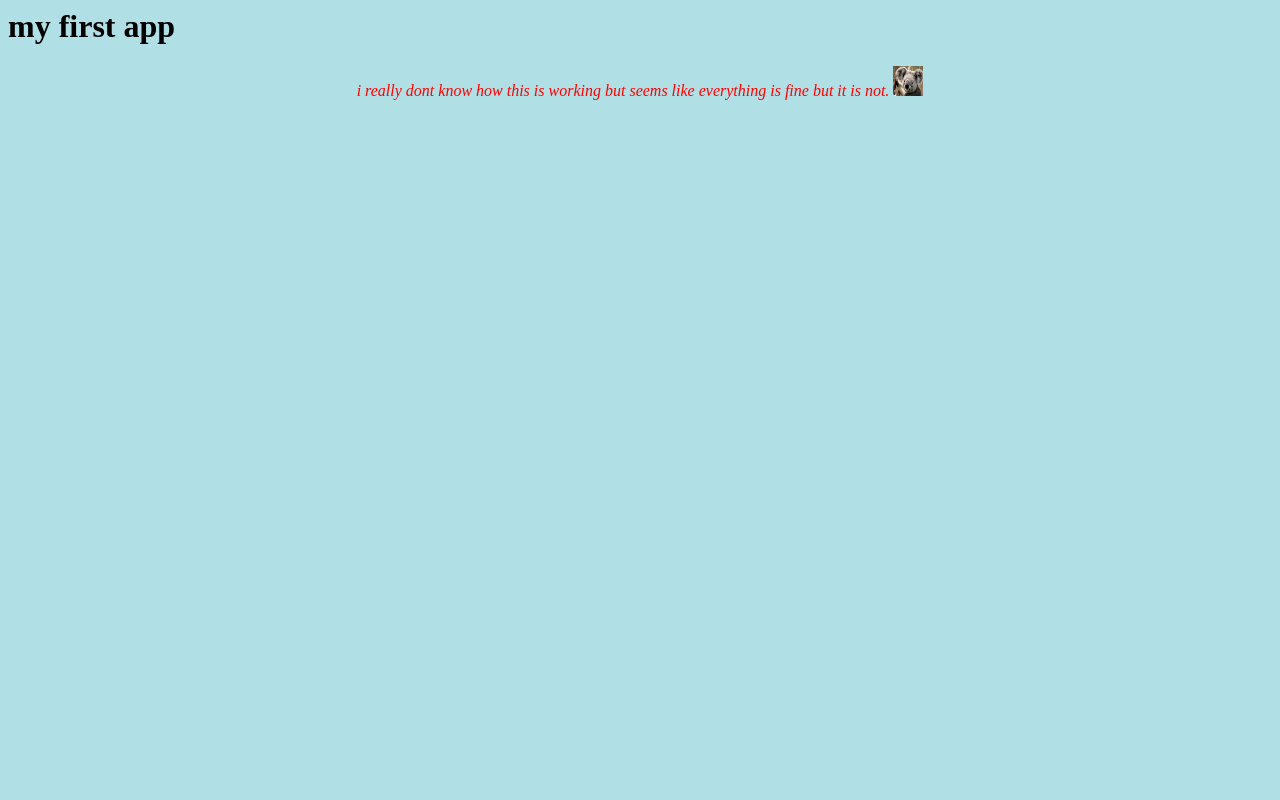
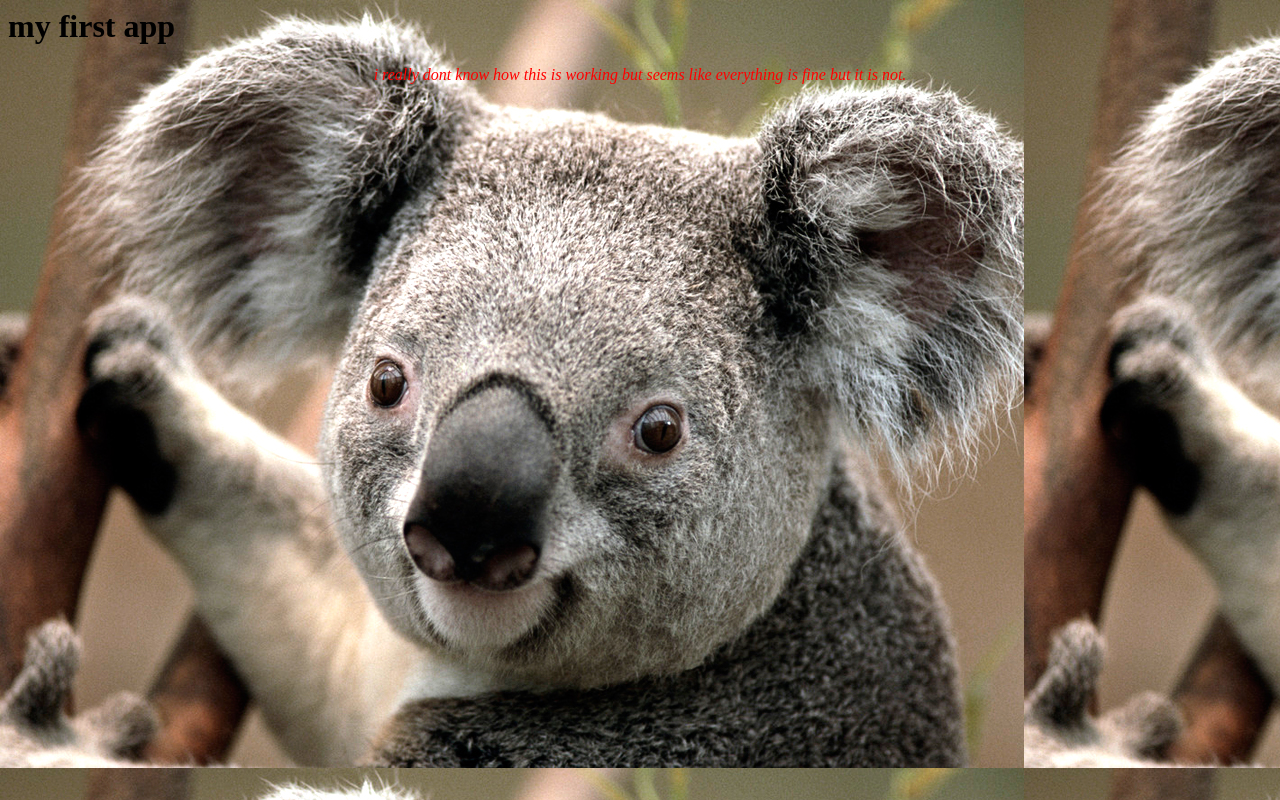
Before and after one commit to rvv5/dbapp, a plain HTML site: page index.html in a window 1280 px wide. Drawn offline with Linux system fonts and the light colour scheme.

Commit message:
updated html

```diff
--- a/index.html
+++ b/index.html
@@ -4,14 +4,14 @@
 
 </head>
 <body>
-<body style="background-color:powderblue;">
+<body background="dbapp/Koala.jpg" style="background-color:powderblue;">
 <h1> my first app </h1>
 
   <p>
   <center>
     <font color="red">
       <i>i really dont know how this is working but seems like everything is fine but it is not.
-        <img src="koala.jpg" alt="Smiley face" height="30" width="30">
+
       </i>
     </font>
     </center>
```
